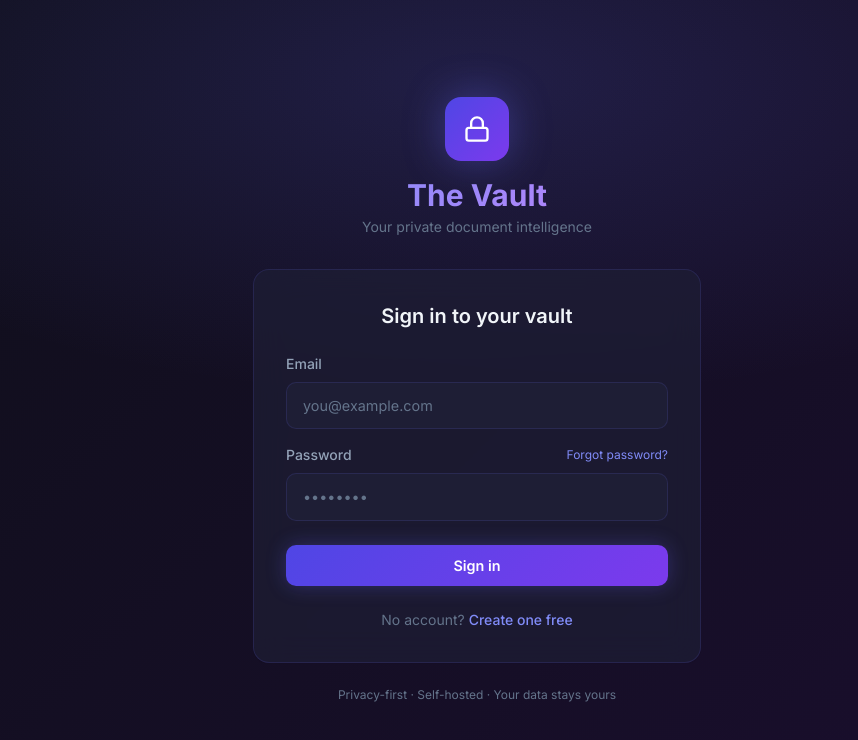
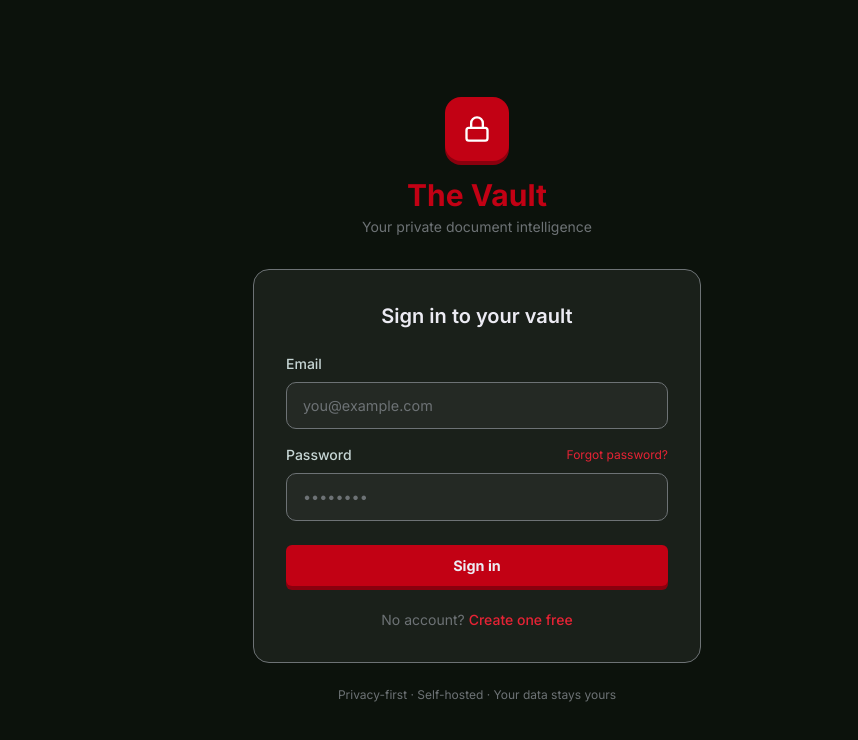
Before and after one commit to Gauravguddeti/the-vault, a Next.js app in the folder frontend/: page /login in a window 1280 px wide. Shown: the top 740 px of the page, without its empty margins (163-1021 px from the left). Built offline with nearby package versions, Linux system fonts and the light colour scheme.

Commit message:
UI: Apply bold solid color palette and remove all gradients

```diff
--- a/frontend/src/app/(app)/upload/page.tsx
+++ b/frontend/src/app/(app)/upload/page.tsx
@@ -125,7 +125,7 @@ export default function UploadPage() {
           </div>
           <div className="h-2 rounded-full overflow-hidden" style={{ background: "var(--surface-3)" }}>
             <div className="h-full rounded-full transition-all duration-300"
-              style={{ width: `${progress}%`, background: "linear-gradient(90deg, #4f46e5, #7c3aed)" }} />
+              style={{ width: `${progress}%`, background: "var(--accent)" }} />
           </div>
         </div>
       )}
--- a/frontend/src/app/(auth)/forgot-password/page.tsx
+++ b/frontend/src/app/(auth)/forgot-password/page.tsx
@@ -57,14 +57,14 @@ export default function ForgotPasswordPage() {
 
   return (
     <main className="min-h-screen flex flex-col items-center justify-center px-4"
-      style={{ background: "linear-gradient(135deg, #0f0f1a 0%, #1a0e2e 100%)" }}>
+      style={{ background: "var(--surface-0)" }}>
       <div className="absolute inset-0 pointer-events-none"
-        style={{ background: "radial-gradient(ellipse 60% 40% at 50% 10%, rgba(99,102,241,0.18), transparent)" }} />
+        style={{ background: "transparent" }} />
 
       <div className="relative w-full max-w-md animate-slide-up">
         <div className="text-center mb-8">
           <div className="inline-flex items-center justify-center w-16 h-16 rounded-2xl mb-4"
-            style={{ background: "linear-gradient(135deg,#4f46e5,#7c3aed)", boxShadow: "0 0 40px rgba(99,102,241,0.4)" }}>
+            style={{ background: "var(--accent)", boxShadow: "0 4px 0 #8a000e" }}>
             <svg width="28" height="28" viewBox="0 0 24 24" fill="none" stroke="white" strokeWidth="2" strokeLinecap="round" strokeLinejoin="round">
               <rect x="3" y="11" width="18" height="11" rx="2"/><path d="M7 11V7a5 5 0 0 1 10 0v4"/>
             </svg>
--- a/frontend/src/app/(auth)/login/page.tsx
+++ b/frontend/src/app/(auth)/login/page.tsx
@@ -28,16 +28,16 @@ export default function LoginPage() {
 
   return (
     <main className="min-h-screen flex flex-col items-center justify-center px-4"
-      style={{ background: "linear-gradient(135deg, #0f0f1a 0%, #1a0e2e 100%)" }}>
+      style={{ background: "var(--surface-0)" }}>
       {/* Hero glow */}
       <div className="absolute inset-0 pointer-events-none"
-        style={{ background: "radial-gradient(ellipse 60% 40% at 50% 10%, rgba(99,102,241,0.18), transparent)" }} />
+        style={{ background: "transparent" }} />
 
       <div className="relative w-full max-w-md animate-slide-up">
         {/* Logo */}
         <div className="text-center mb-8">
           <div className="inline-flex items-center justify-center w-16 h-16 rounded-2xl mb-4"
-            style={{ background: "linear-gradient(135deg, #4f46e5, #7c3aed)", boxShadow: "0 0 40px rgba(99,102,241,0.4)" }}>
+            style={{ background: "var(--accent)", boxShadow: "0 4px 0 #8a000e" }}>
             <svg width="28" height="28" viewBox="0 0 24 24" fill="none" stroke="white" strokeWidth="2" strokeLinecap="round" strokeLinejoin="round">
               <rect x="3" y="11" width="18" height="11" rx="2" ry="2"/><path d="M7 11V7a5 5 0 0 1 10 0v4"/>
             </svg>
--- a/frontend/src/app/(auth)/register/page.tsx
+++ b/frontend/src/app/(auth)/register/page.tsx
@@ -35,14 +35,14 @@ export default function RegisterPage() {
 
   return (
     <main className="min-h-screen flex flex-col items-center justify-center px-4"
-      style={{ background: "linear-gradient(135deg, #0f0f1a 0%, #1a0e2e 100%)" }}>
+      style={{ background: "var(--surface-0)" }}>
       <div className="absolute inset-0 pointer-events-none"
-        style={{ background: "radial-gradient(ellipse 60% 40% at 50% 10%, rgba(99,102,241,0.18), transparent)" }} />
+        style={{ background: "transparent" }} />
 
       <div className="relative w-full max-w-md animate-slide-up">
         <div className="text-center mb-8">
           <div className="inline-flex items-center justify-center w-16 h-16 rounded-2xl mb-4"
-            style={{ background: "linear-gradient(135deg, #4f46e5, #7c3aed)", boxShadow: "0 0 40px rgba(99,102,241,0.4)" }}>
+            style={{ background: "var(--accent)", boxShadow: "0 4px 0 #8a000e" }}>
             <svg width="28" height="28" viewBox="0 0 24 24" fill="none" stroke="white" strokeWidth="2" strokeLinecap="round" strokeLinejoin="round">
               <rect x="3" y="11" width="18" height="11" rx="2" ry="2"/><path d="M7 11V7a5 5 0 0 1 10 0v4"/>
             </svg>
--- a/frontend/src/app/globals.css
+++ b/frontend/src/app/globals.css
@@ -3,17 +3,17 @@
 @import "tailwindcss";
 
 :root {
-  --surface-0: #0f0f1a;
-  --surface-1: #16162a;
-  --surface-2: #1e1e35;
-  --surface-3: #26263f;
-  --border: rgba(99, 102, 241, 0.15);
-  --border-hover: rgba(99, 102, 241, 0.35);
-  --accent: #6366f1;
-  --accent-light: #818cf8;
-  --text-primary: #f1f5f9;
-  --text-secondary: #94a3b8;
-  --text-muted: #64748b;
+  --surface-0: #0C120C;
+  --surface-1: #1a201a;
+  --surface-2: #242924;
+  --surface-3: #323832;
+  --border: #6D7275;
+  --border-hover: #C7D6D5;
+  --accent: #C20114;
+  --accent-light: #e62335;
+  --text-primary: #ECEBF3;
+  --text-secondary: #C7D6D5;
+  --text-muted: #6D7275;
 }
 
 * { box-sizing: border-box; }
@@ -33,46 +33,46 @@ body {
 ::-webkit-scrollbar-thumb { background: var(--surface-3); border-radius: 3px; }
 ::-webkit-scrollbar-thumb:hover { background: var(--accent); }
 
-/* Glass card */
+/* Glass card -> Solid panels */
 .glass {
-  background: rgba(30, 30, 53, 0.7);
-  backdrop-filter: blur(16px);
+  background: var(--surface-1);
   border: 1px solid var(--border);
 }
 
 .glass-hover:hover {
-  border-color: var(--border-hover);
-  background: rgba(38, 38, 63, 0.8);
+  border-color: var(--accent);
+  background: var(--surface-2);
 }
 
-/* Gradient text */
+/* Bold accent text */
 .gradient-text {
-  background: linear-gradient(135deg, #818cf8 0%, #c084fc 100%);
-  -webkit-background-clip: text;
-  -webkit-text-fill-color: transparent;
-  background-clip: text;
+  color: var(--accent);
 }
 
-/* Glow button */
+/* Bold button */
 .btn-primary {
-  background: linear-gradient(135deg, #4f46e5 0%, #7c3aed 100%);
-  color: white;
+  background: var(--accent);
+  color: #ECEBF3;
   border: none;
-  border-radius: 10px;
+  border-radius: 6px;
   padding: 0.625rem 1.25rem;
-  font-weight: 600;
+  font-weight: 700;
   font-size: 0.9rem;
   cursor: pointer;
-  transition: all 0.2s ease;
-  box-shadow: 0 0 20px rgba(99, 102, 241, 0.3);
+  transition: all 0.15s ease;
+  box-shadow: 0 4px 0 #8a000e;
 }
 
 .btn-primary:hover {
-  transform: translateY(-1px);
-  box-shadow: 0 0 30px rgba(99, 102, 241, 0.5);
+  transform: translateY(-2px);
+  box-shadow: 0 6px 0 #8a000e;
+  background: #d60b1e;
 }
 
-.btn-primary:active { transform: translateY(0); }
+.btn-primary:active {
+  transform: translateY(4px);
+  box-shadow: 0 0 0 #8a000e;
+}
 
 .btn-ghost {
   background: transparent;
--- a/frontend/src/components/AppShell.tsx
+++ b/frontend/src/components/AppShell.tsx
@@ -27,7 +27,7 @@ export default function AppShell({ children }: { children: React.ReactNode }) {
         {/* Logo */}
         <div className="flex items-center gap-3 px-6 py-5" style={{ borderBottom: "1px solid var(--border)" }}>
           <div className="flex items-center justify-center w-9 h-9 rounded-xl flex-shrink-0"
-            style={{ background: "linear-gradient(135deg,#4f46e5,#7c3aed)", boxShadow: "0 0 16px rgba(99,102,241,0.4)" }}>
+            style={{ background: "var(--accent)", boxShadow: "0 4px 0 #8a000e" }}>
             <svg width="18" height="18" viewBox="0 0 24 24" fill="none" stroke="white" strokeWidth="2.5" strokeLinecap="round" strokeLinejoin="round">
               <rect x="3" y="11" width="18" height="11" rx="2"/><path d="M7 11V7a5 5 0 0 1 10 0v4"/>
             </svg>
--- a/frontend/src/lib/email.ts
+++ b/frontend/src/lib/email.ts
@@ -16,10 +16,10 @@ export async function sendOtpEmail(to: string, otp: string): Promise<void> {
     html: `
       <div style="font-family:Inter,sans-serif;max-width:480px;margin:0 auto;background:#0f0f1a;color:#f1f5f9;padding:40px;border-radius:16px;border:1px solid rgba(99,102,241,0.2)">
         <div style="text-align:center;margin-bottom:32px">
-          <div style="display:inline-flex;align-items:center;justify-content:center;width:56px;height:56px;background:linear-gradient(135deg,#4f46e5,#7c3aed);border-radius:14px;margin-bottom:16px">
+          <div style="display:inline-flex;align-items:center;justify-content:center;width:56px;height:56px;background:var(--accent);border-radius:14px;margin-bottom:16px">
             <svg width="24" height="24" viewBox="0 0 24 24" fill="none" stroke="white" stroke-width="2" stroke-linecap="round" stroke-linejoin="round"><rect x="3" y="11" width="18" height="11" rx="2"/><path d="M7 11V7a5 5 0 0 1 10 0v4"/></svg>
           </div>
-          <h1 style="margin:0;font-size:22px;font-weight:700;background:linear-gradient(135deg,#818cf8,#c084fc);-webkit-background-clip:text;-webkit-text-fill-color:transparent">The Vault</h1>
+          <h1 style="margin:0;font-size:22px;font-weight:700;background:var(--accent);-webkit-background-clip:text;-webkit-text-fill-color:transparent">The Vault</h1>
         </div>
         <h2 style="font-size:18px;font-weight:600;margin:0 0 8px;color:#f1f5f9">Password Reset</h2>
         <p style="color:#94a3b8;margin:0 0 24px;line-height:1.6">Use the code below to reset your password. This code expires in <strong style="color:#f1f5f9">15 minutes</strong>.</p>
```
Also changed, not shown: frontend/src/app/(app)/chat/page.tsx (+4 -4 lines).
